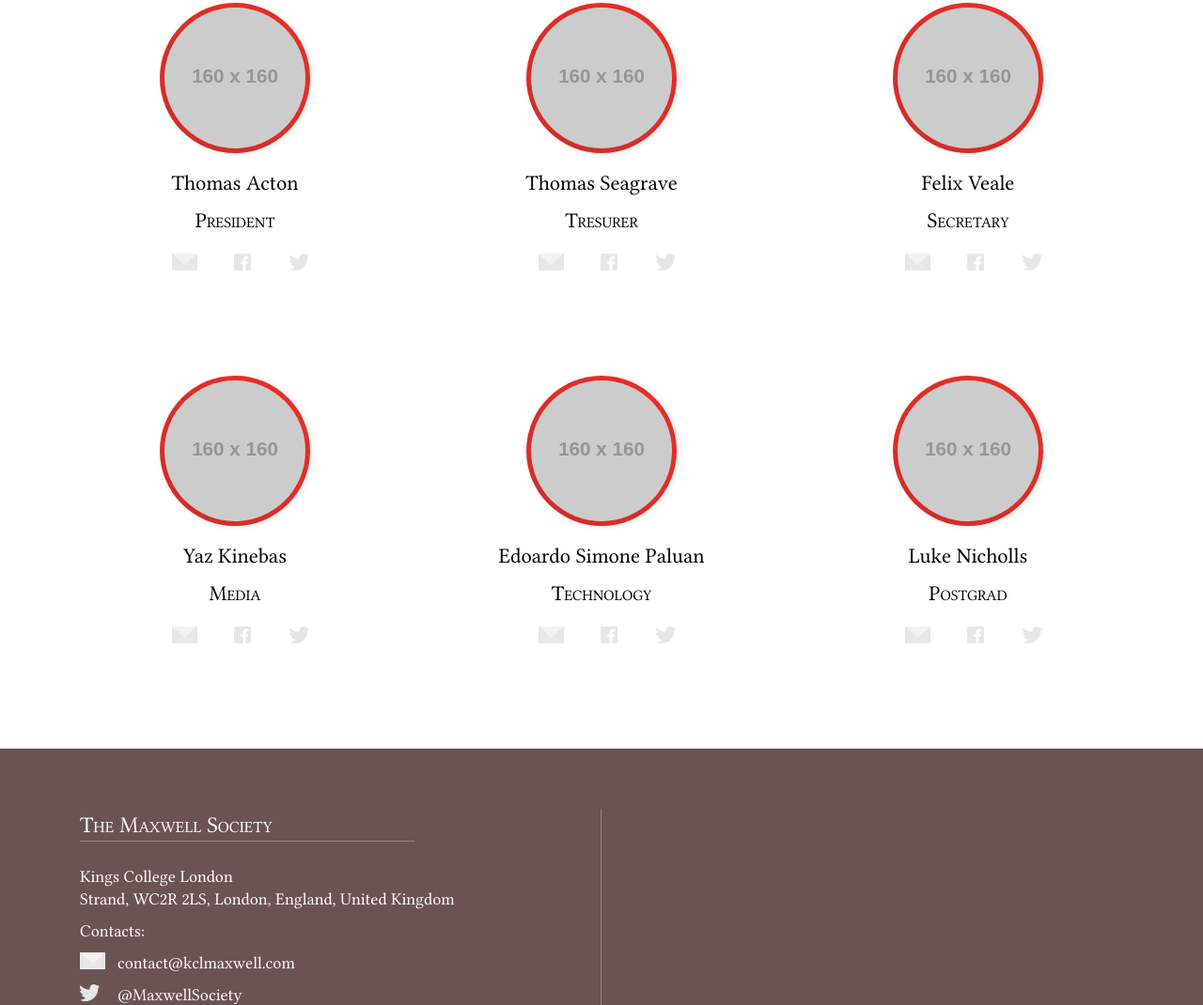
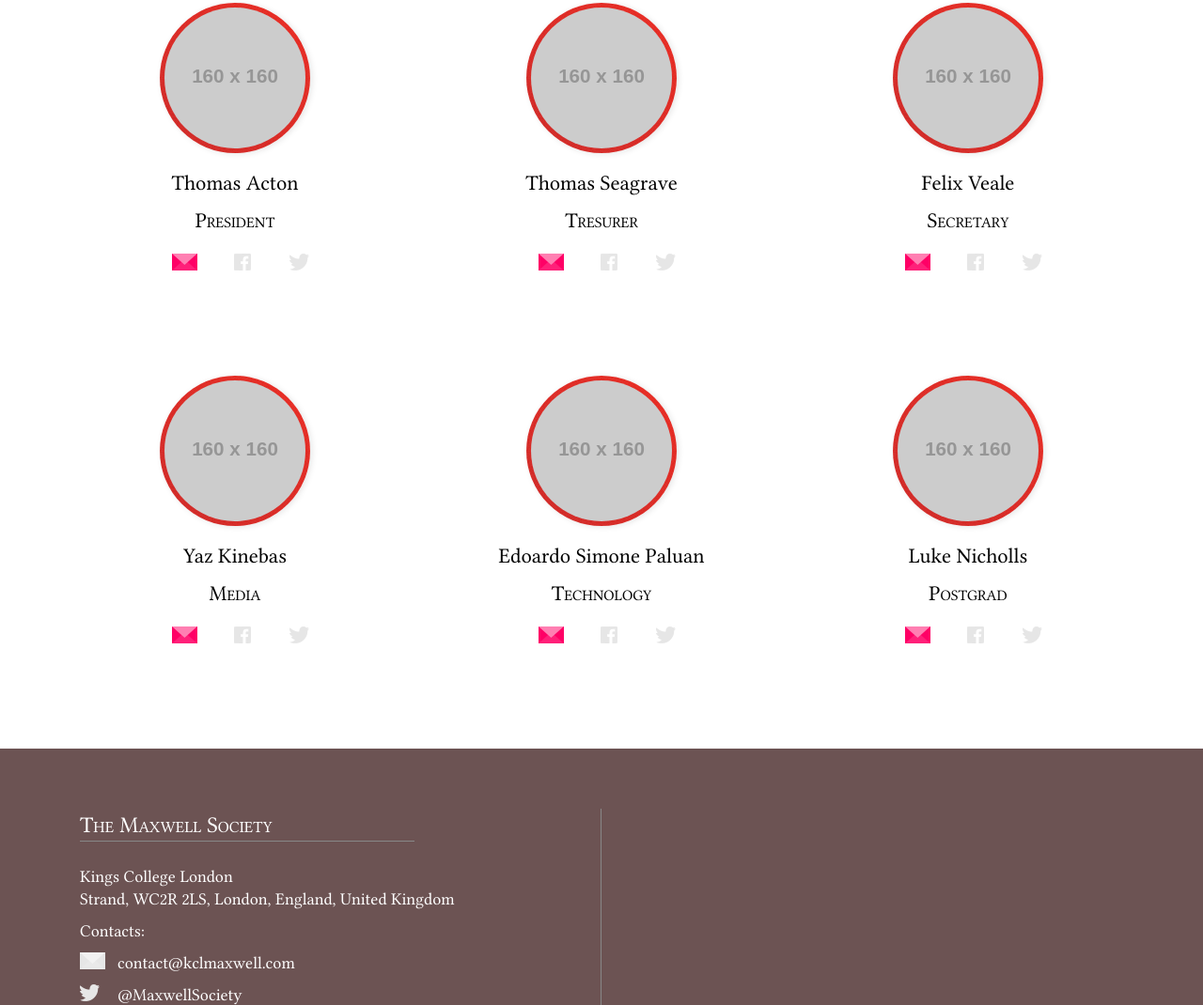
Before and after one commit to KCLMaxwellSoc/KCLMaxwellSoc.github.io, a plain HTML site: page index.html in a window 1280 px wide. Shown: the part 2288-3358 px from the top of the page at 94% size. Drawn offline with nearby package versions, Linux system fonts and the light colour scheme; placeholder pictures from the web are drawn by us.

Commit message:
Add committe members email addresses.

```diff
--- a/index.html
+++ b/index.html
@@ -200,8 +200,8 @@
           <p class="member-name">Thomas Acton</p>
           <p><span class="member-role">President</span></p>
         <p class="member-social-links">
-          <span class="icon-replace icon-mail-18"><span>user@mail.com</span></span>
-          <span class="icon-replace icon-facebook-18"><span>facebook/MaxwellSociety</span></span>
+          <a href="mailto:thomas.acton@kcl.ac.uk.com" class="icon-replace icon-mail-18"><span>thomas.acton@kcl.ac.uk.com</span></a>
+          <span class="icon-replace icon-facebook-18"><span></span></span>
           <span class="icon-replace icon-twitter-18"><span></span></span>
         </p>
         </div>
@@ -211,8 +211,8 @@
           <p class="member-name">Thomas Seagrave</p>
           <p><span class="member-role">Tresurer</span></p>
         <p class="member-social-links">
-          <span class="icon-replace icon-mail-18"><span>user@mail.com</span></span>
-          <span class="icon-replace icon-facebook-18"><span>facebook/MaxwellSociety</span></span>
+          <a href="mailto:thomas@seagrave@kcl.ac.uk" class="icon-replace icon-mail-18"><span>thomas@seagrave@kcl.ac.uk</span></a>
+          <span class="icon-replace icon-facebook-18"><span></span></span>
           <span href="" class="icon-replace icon-twitter-18"><span></span></span>
         </p>
         </div>
@@ -222,8 +222,8 @@
           <p class="member-name">Felix Veale</p>
           <p><span class="member-role">Secretary</span></p>
           <p class="member-social-links">
-          <span class="icon-replace icon-mail-18"><span>user@mail.com</span></span>
-          <span class="icon-replace icon-facebook-18"><span>facebook/MaxwellSociety</span></span>
+          <a href="mailto:felix.veale@kcl.ac.uk" class="icon-replace icon-mail-18"><span>felix.veale@kcl.ac.uk</span></a>
+          <span class="icon-replace icon-facebook-18"><span></span></span>
           <span class="icon-replace icon-twitter-18"><span></span></span>
           </p>
         </div>
@@ -235,7 +235,7 @@
           <p class="member-name">Yaz Kinebas</p>
           <p><span class="member-role">Media</span></p>
           <p class="member-social-links">
-            <span class="icon-replace icon-mail-18"><span></span></span>
+            <a href="mailto:yaz.kinebas@kcl.ac.uk" class="icon-replace icon-mail-18"><span>yaz.kinebas@kcl.ac.uk</span></a>
             <span class="icon-replace icon-facebook-18"><span></span></span>
             <span class="icon-replace icon-twitter-18"><span></span></span>
           </p>
@@ -246,7 +246,7 @@
           <p class="member-name">Edoardo Simone Paluan</p>
           <p><span class="member-role">Technology</span></p>
           <p class="member-social-links">
-            <span class="icon-replace icon-mail-18"><span></span></span>
+            <a href="mailto:edoardo.paluan@kcl.ac.uk" class="icon-replace icon-mail-18"><span>edoardo.paluan@kcl.ac.uk</span></a>
             <span class="icon-replace icon-facebook-18"><span></span></span>
             <span class="icon-replace icon-twitter-18"><span></span></span>
           </p>
@@ -257,7 +257,7 @@
           <p class="member-name">Luke Nicholls</p>
           <p><span class="member-role">Postgrad</span></p>
           <p class="member-social-links">
-            <span class="icon-replace icon-mail-18"><span></span></span>
+            <a href="mailto:luke.nicholls@kcl.ac.uk" class="icon-replace icon-mail-18"><span>luke.nicholls@kcl.ac.uk</span></a>
             <span class="icon-replace icon-facebook-18"><span></span></span>
             <span class="icon-replace icon-twitter-18"><span></span></span>
           </p>
```
